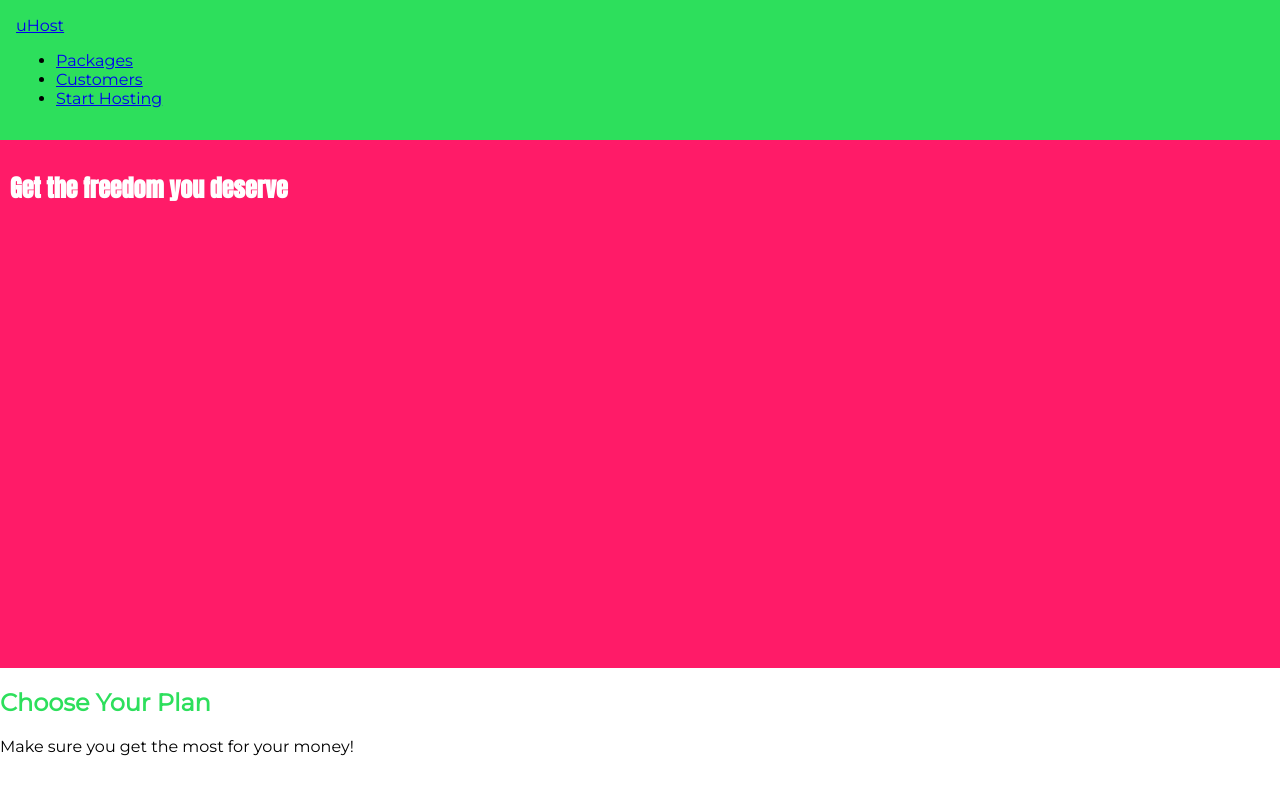
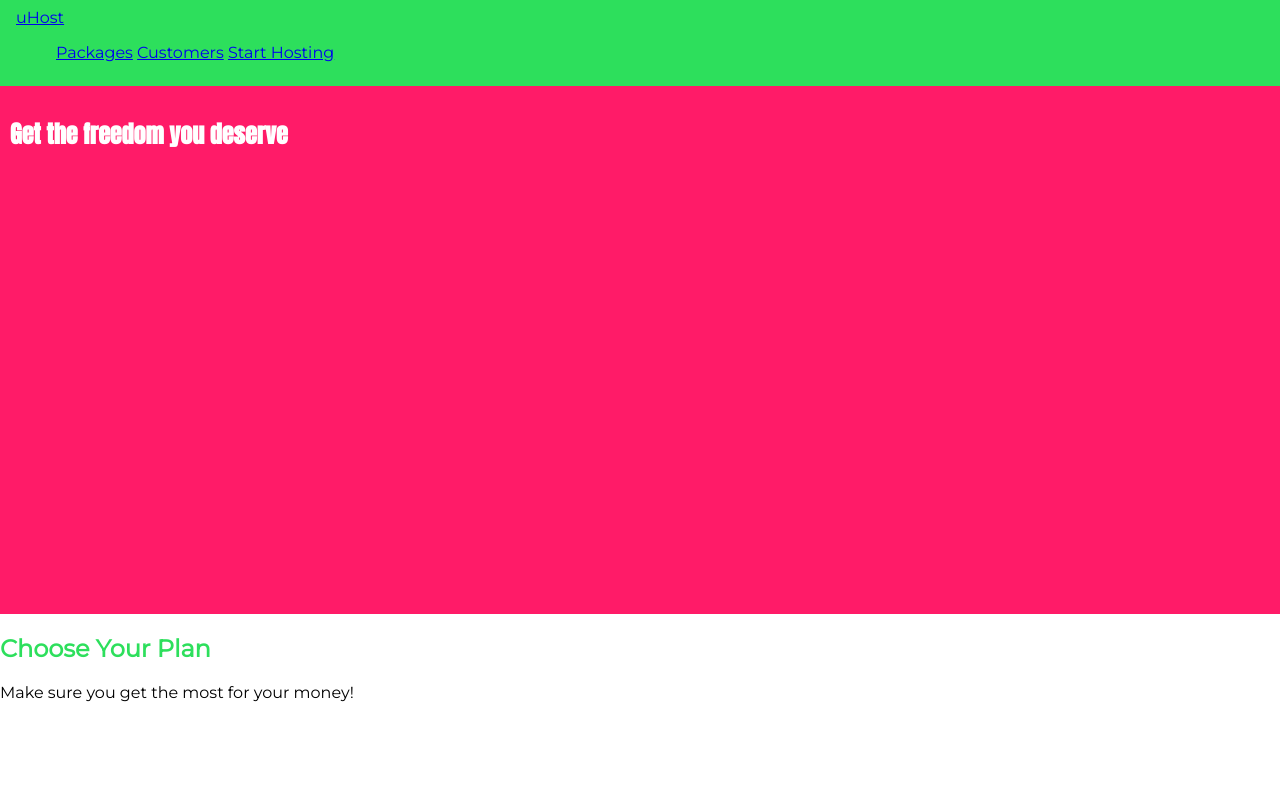
Before and after one commit to saikatdas0790/packt-css-the-complete-guide, a website: page index.html in a window 1280 px wide. Drawn offline with Linux system fonts and the light colour scheme.

Commit message:
Understanding the display property

```diff
--- a/index.html
+++ b/index.html
@@ -10,11 +10,17 @@
   <body>
     <header class="main-header">
       <div><a href="index.html">uHost</a></div>
-      <nav>
-        <ul>
-          <li><a href="packages/index.html">Packages</a></li>
-          <li><a href="customers/index.html">Customers</a></li>
-          <li><a href="start-hosting">Start Hosting</a></li>
+      <nav class="main-nav">
+        <ul class="main-nav__items">
+          <li class="main-nav__item">
+            <a href="packages/index.html">Packages</a>
+          </li>
+          <li class="main-nav__item">
+            <a href="customers/index.html">Customers</a>
+          </li>
+          <li class="main-nav__item">
+            <a href="start-hosting">Start Hosting</a>
+          </li>
         </ul>
       </nav>
     </header>
--- a/style.css
+++ b/style.css
@@ -2,7 +2,7 @@
 @import url("https://fonts.googleapis.com/css?family=Anton");
 
 :root {
-  --header-color: #2ddf5c;
+  --theme-green: #2ddf5c;
 }
 
 * {
@@ -22,7 +22,7 @@ body {
 }
 
 .section-title {
-  color: #2ddf5c;
+  color: var(--theme-green);
 }
 
 #product-overview h1 {
@@ -32,6 +32,10 @@ body {
 
 .main-header {
   width: 100%;
-  background-color: var(--header-color);
-  padding: 2vmin;
+  background-color: var(--theme-green);
+  padding: 8px 16px;
 }
+
+.main-nav__item {
+  display: inline-block;
+}
```
